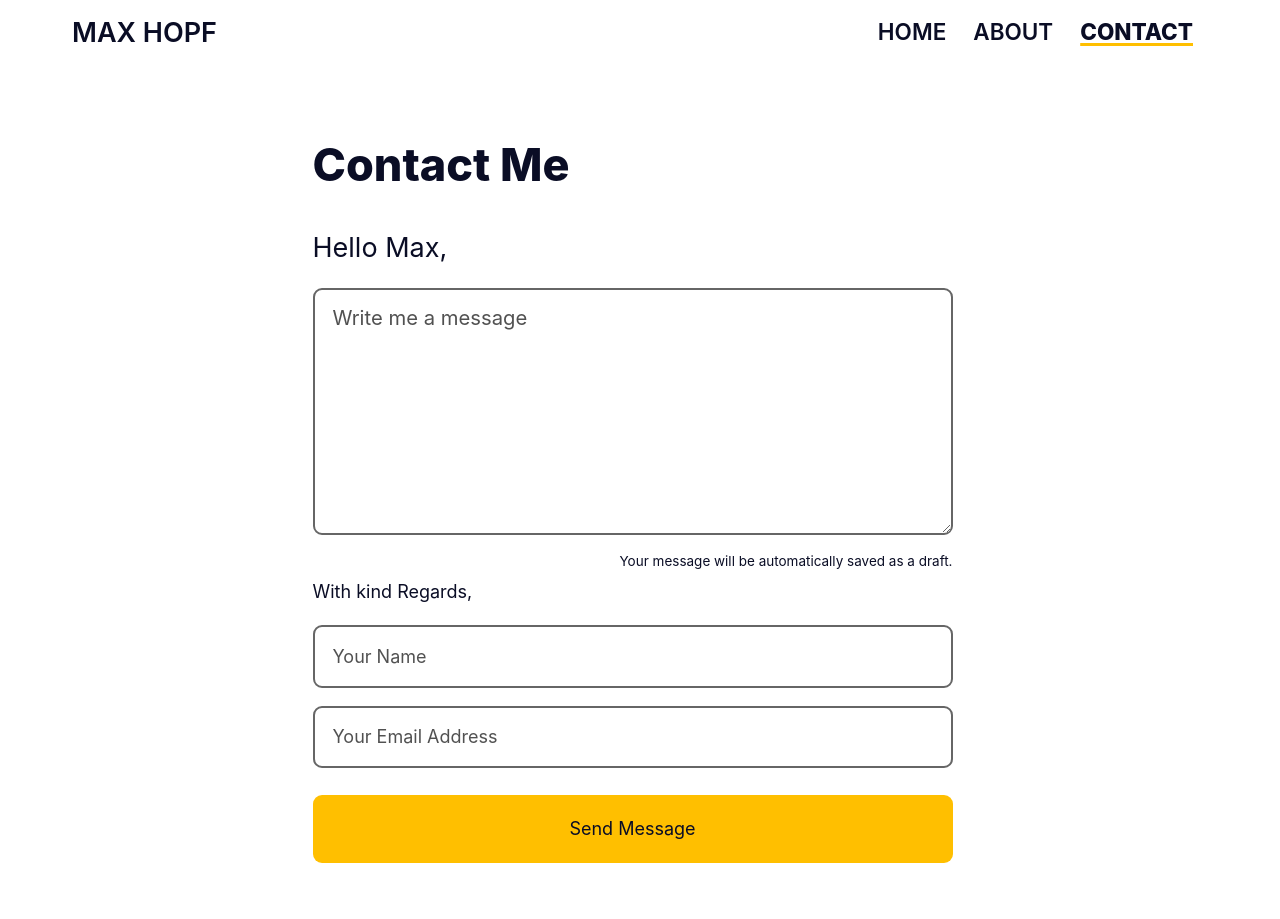
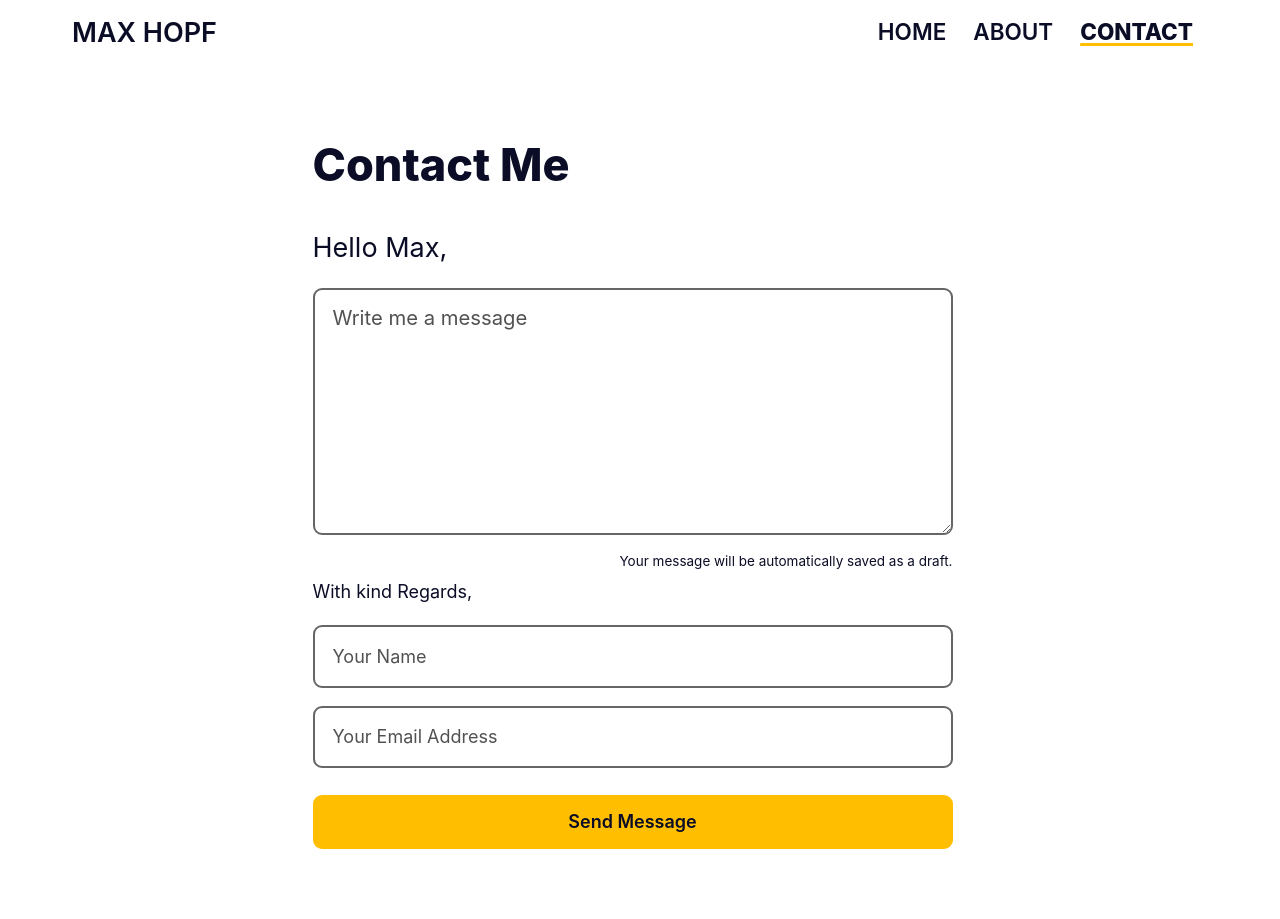
Before and after one commit to MaxHopf/my-website, a Vue app: page /my-website/contact in a window 1280 px wide. Shown: the top 919 px of the page. Built offline with nearby package versions, Linux system fonts and the light colour scheme.

Commit message:
Fix appearance of "Send Message" button

```diff
--- a/src/components/ContactPage.vue
+++ b/src/components/ContactPage.vue
@@ -130,6 +130,11 @@ form {
   width: 100%;
   button {
     width: 100%;
+    span {
+      font-weight: 600;
+      font-size: 1rem;
+      line-height: 1rem;
+    }
   }
 }
 
```
